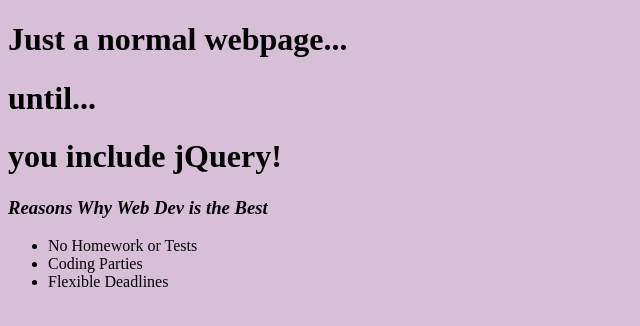
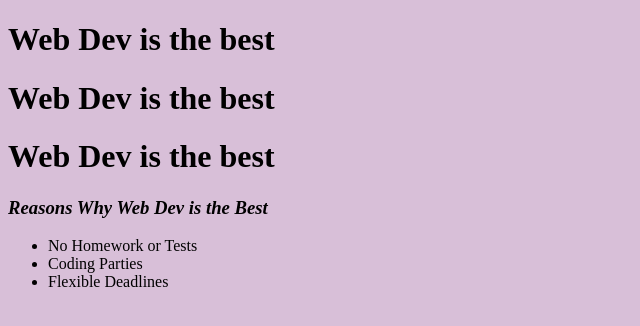
Before and after one commit to LaGuardia-WebDev-2024/laguardia-webdev-2024-githubclassroom-12-1-getting-started-with-jquery-12-1-Getting-Started-with-jQu, a plain HTML site: page index.html in a window 1280 px wide. Shown: the whole page, without its empty margins (0-640 px from the left). Drawn offline with nearby package versions, Linux system fonts and the light colour scheme.

Commit message:
🚜🚜 Updated with Glitch

```diff
--- a/index.html
+++ b/index.html
@@ -18,7 +18,12 @@
       <li>Coding Parties</li>
       <li>Flexible Deadlines</li>
     </ul>
+  <script src= "https://ajax.googleapis.com/ajax/libs/jquery/2.1.4/jquery.min.js"></script>
+    <script>
+      $("h1").text("Web Dev is the best");
+    </script>
   </body>
+
 </html>
 
 <!--- Taken From Khan Academy HTML/JS: Making webpages interactive with jQuery https://www.khanacademy.org/computing/computer-programming/html-js-jquery-->
```
